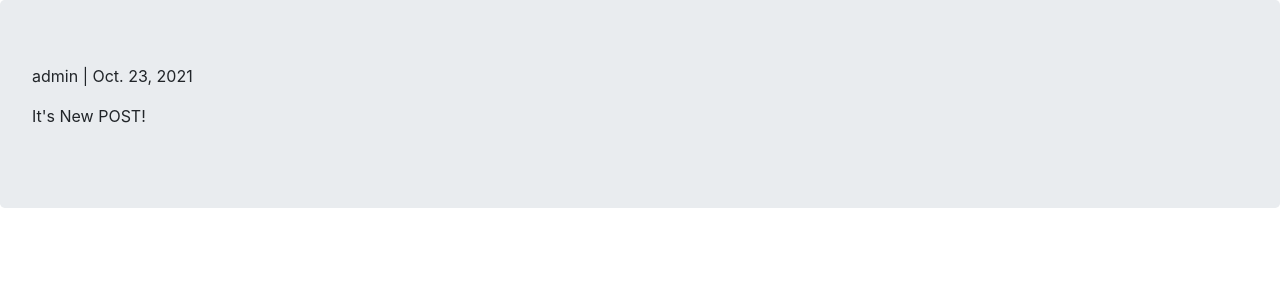
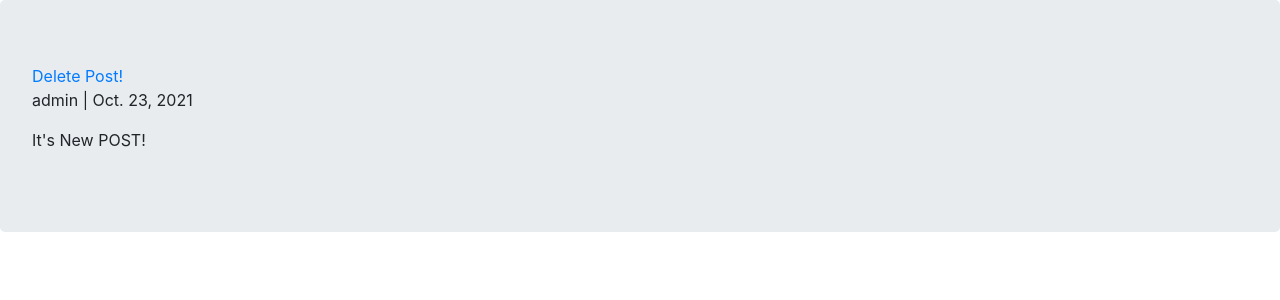
Before and after one commit to yousofs/Socialwebsite, a Django app: the page made by posts/templates/posts/post-detail.html in a window 1280 px wide. Shown: the part 56-356 px from the top of the page. Run offline with Django 3.2, Linux system fonts and the light colour scheme; the first user in the database is signed in; data comes from the database, SQL or seed files in the repository; some libraries are stand-ins or nearby versions.

Commit message:
delete post added!

```diff
--- a/posts/templates/posts/post-detail.html
+++ b/posts/templates/posts/post-detail.html
@@ -4,6 +4,9 @@
 {% endblock %}
 
 {% block content %}
+    {% if request.user.is_authenticated and request.user.id == post.user.id %}
+        <a href="{% url 'posts:post_delete' post.user.id post.id %}">Delete Post!</a>
+    {% endif %}
     <p>{{ post.user }} | {{ post.created|date }}</p>
     <p>{{ post.body }}</p>
 {% endblock %}
--- a/posts/urls.py
+++ b/posts/urls.py
@@ -6,4 +6,5 @@ urlpatterns = [
     path('', views.all_posts, name='all_posts'),
     path('<int:year>-<int:month>-<int:day>-<slug:slug>/', views.post_detail, name='post_detail'),
     path('add_post/<int:user_id>/', views.add_post, name='add_post'),
+    path('post_delete/<int:user_id>/<int:post_id>/', views.post_delete, name='post_delete'),
 ]
--- a/posts/views.py
+++ b/posts/views.py
@@ -34,3 +34,13 @@ def add_post(request, user_id):
         return render(request, 'posts/add_post.html', {'form': form})
     else:
         return redirect('posts:all_posts')
+
+
+@login_required()
+def post_delete(request, user_id, post_id):
+    if user_id == request.user.id:
+        Post.objects.filter(pk=post_id).delete()
+        messages.success(request, 'Your post deleted successfully!', 'success')
+        return redirect('account:dashboard', user_id)
+    else:
+        return redirect('posts:all_posts')
```
Also changed, not shown: db.sqlite3.
